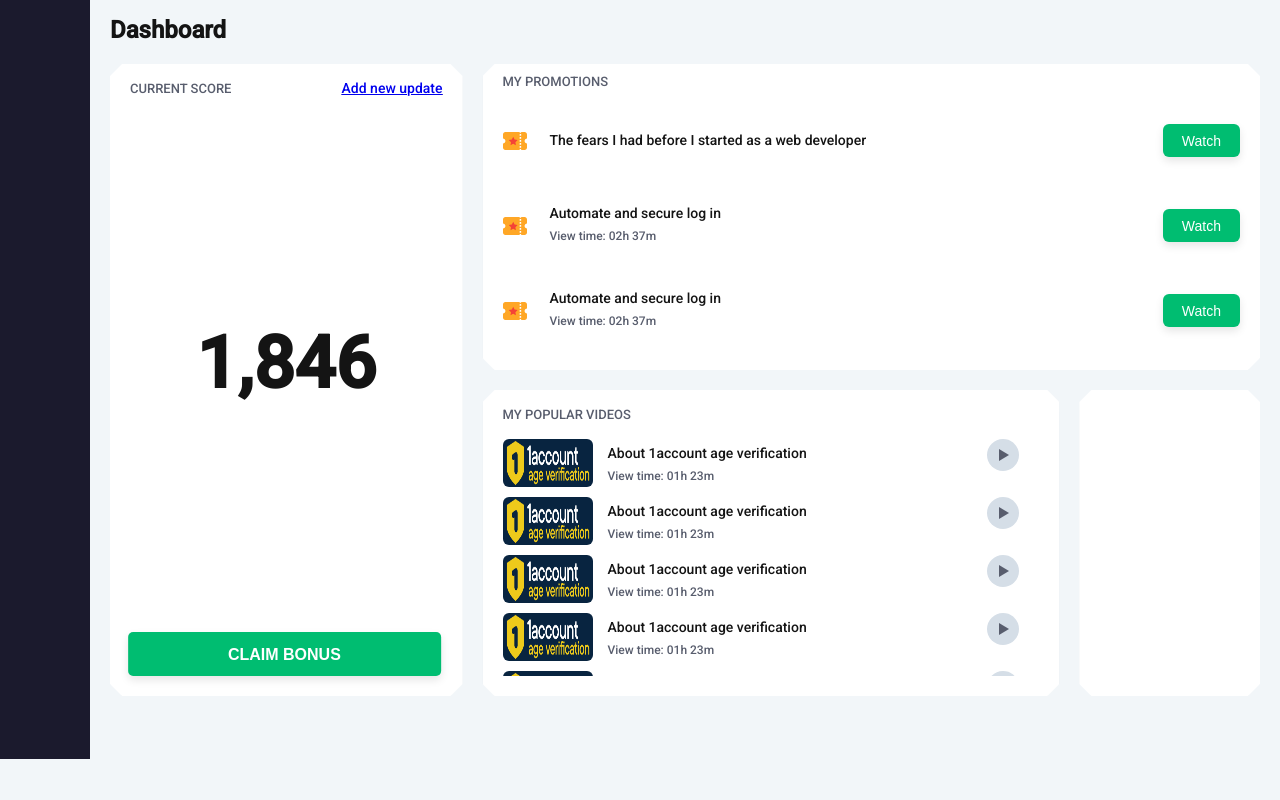
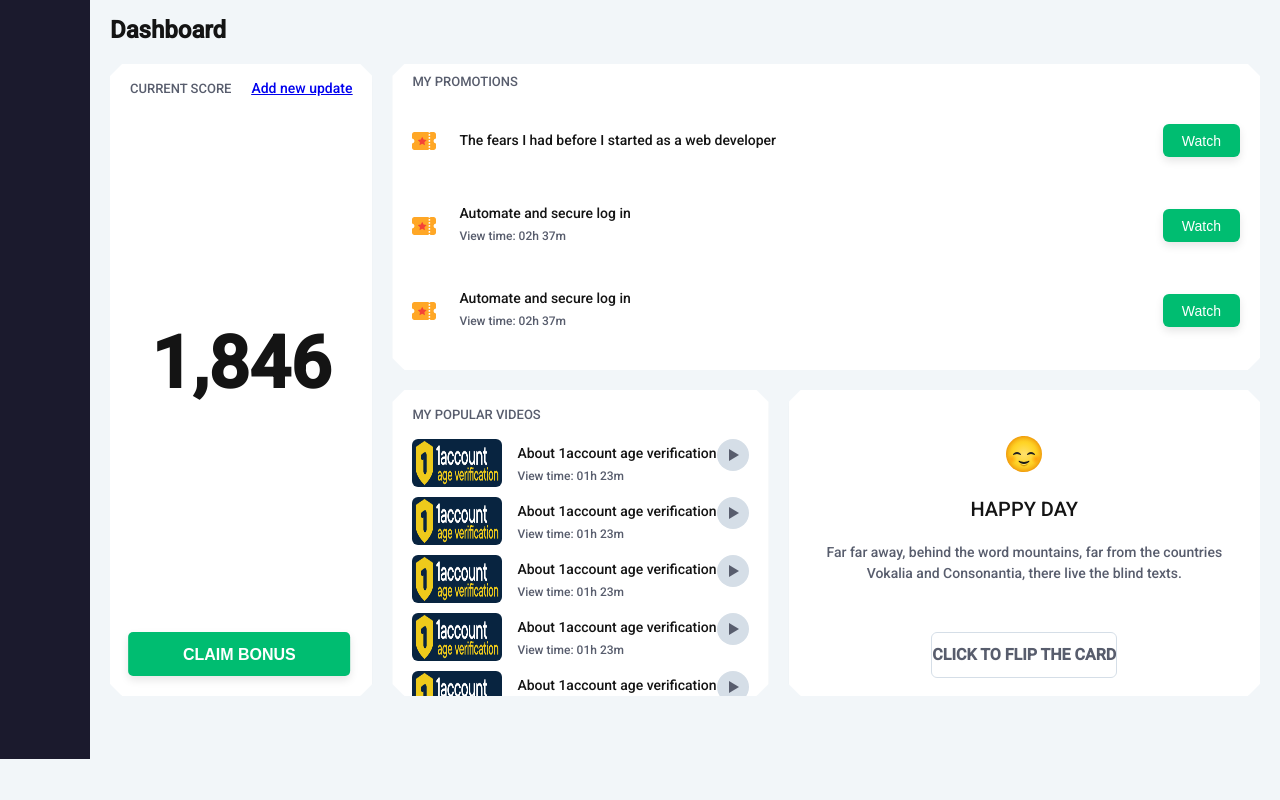
Before and after one commit to RadosavAntonio/Dashboard-Page, a plain HTML site: page index.html in a window 1280 px wide. Drawn offline with Linux system fonts and the light colour scheme.

Commit message:
update card 3 and build the card 4(beta)

```diff
--- a/box3Style.css
+++ b/box3Style.css
@@ -4,7 +4,7 @@
   grid-template-columns: auto;
   grid-template-rows: 32px auto;
   grid-gap: 0px;
-  padding: 17px 20px 20px 20px;
+  padding: 17px 0px 0px 20px;
   height: 100%;
 }
 
--- /dev/null
+++ b/box4Style.css
@@ -0,0 +1,72 @@
+.grid-container4 {
+  display: grid;
+  grid-template-columns: auto;
+  grid-template-rows: auto 49px 73px 83px;
+  grid-gap: 0px;
+  padding: 24px 20px 20px 20px;
+  height: 100%;
+}
+
+.item41 {
+  grid-row: 1;
+  grid-column: 1;
+  align-self: end;
+  justify-items: center;
+  justify-self: center;
+  padding-top: 20px;
+}
+.item41 img {
+  vertical-align: middle;
+}
+
+.item42 {
+  grid-row: 2;
+  grid-column: 1;
+  font-weight: normal;
+  font-size: 20px;
+  line-height: 23px;
+  text-align: center;
+  text-transform: uppercase;
+  color: #141414;
+  padding-top: 26px;
+  align-self: start;
+  justify-items: center;
+  justify-self: center;
+}
+
+.item43 {
+  grid-row: 3;
+  grid-column: 1;
+  font-weight: normal;
+  font-size: 14px;
+  line-height: 150%;
+  color: #585D6D;
+  align-self: center;
+  justify-items: center;
+  justify-self: center;
+  padding-top: 10px;
+}
+
+.item44 {
+  grid-row: 4;
+  grid-column: 1;
+  align-self: center;
+  padding-top: 39px;
+}
+.item44 p {
+  font-weight: bold;
+  font-size: 16px;
+  line-height: 44px;
+  text-align: center;
+  text-transform: uppercase;
+  color: #585D6D;
+
+  align-self: center;
+  justify-items: center;
+  justify-self: center;
+  margin: 0;
+
+  border: 1px solid #D5DEE7;
+  box-sizing: border-box;
+  border-radius: 6px;
+}
--- a/index.html
+++ b/index.html
@@ -7,6 +7,7 @@
   <link rel="stylesheet" href="box1Style.css">
   <link rel="stylesheet" href="box2Style.css">
   <link rel="stylesheet" href="box3Style.css">
+  <link rel="stylesheet" href="box4Style.css">
   <link href="https://fonts.googleapis.com/css2?family=Roboto:wght@100;500&display=swap" rel="stylesheet">
   <title>Dashboard Antonio</title>
 </head>
@@ -104,24 +105,6 @@
                   <div class="videoText2">View time: 01h 23m</div>
                   <a class="videoPlay" href="https://www.youtube.com/watch?v=Ilw0lbSs5v4"><img src="images/playBtn.svg" alt="Play Button"></a>
                 </li>
-                <li class="grid-container32">
-                  <img src="images/1account.png" alt="1account" class="videoImg">
-                  <div class="videoText1">About 1account age verification</div>
-                  <div class="videoText2">View time: 01h 23m</div>
-                  <a class="videoPlay" href="https://www.youtube.com/watch?v=Ilw0lbSs5v4"><img src="images/playBtn.svg" alt="Play Button"></a>
-                </li>
-                <li class="grid-container32">
-                  <img src="images/1account.png" alt="1account" class="videoImg">
-                  <div class="videoText1">About 1account age verification</div>
-                  <div class="videoText2">View time: 01h 23m</div>
-                  <a class="videoPlay" href="https://www.youtube.com/watch?v=Ilw0lbSs5v4"><img src="images/playBtn.svg" alt="Play Button"></a>
-                </li>
-                <li class="grid-container32">
-                  <img src="images/1account.png" alt="1account" class="videoImg">
-                  <div class="videoText1">About 1account age verification</div>
-                  <div class="videoText2">View time: 01h 23m</div>
-                  <a class="videoPlay" href="https://www.youtube.com/watch?v=Ilw0lbSs5v4"><img src="images/playBtn.svg" alt="Play Button"></a>
-                </li>
               </ul>
             </scrool>
           </div>
@@ -130,6 +113,22 @@
 
       <!-- CARD 4 -->
       <div class="grid-item item4">
+        <div class="grid-container4">
+          <div class="item41">
+            <img src="images/smileFace.svg" alt="Smile Face">
+          </div>
+          <div class="item42">
+            happy day
+          </div>
+          <div class="item43">
+            Far far away, behind the word mountains, far from the countries Vokalia and Consonantia, there live the blind texts.
+          </div>
+          <div class="item44">
+            <p>
+              click to flip the card
+            </p>
+          </div>
+        </div>
       </div>
     </div>
 
```
Also changed, not shown: images/smileFace.svg (added).
